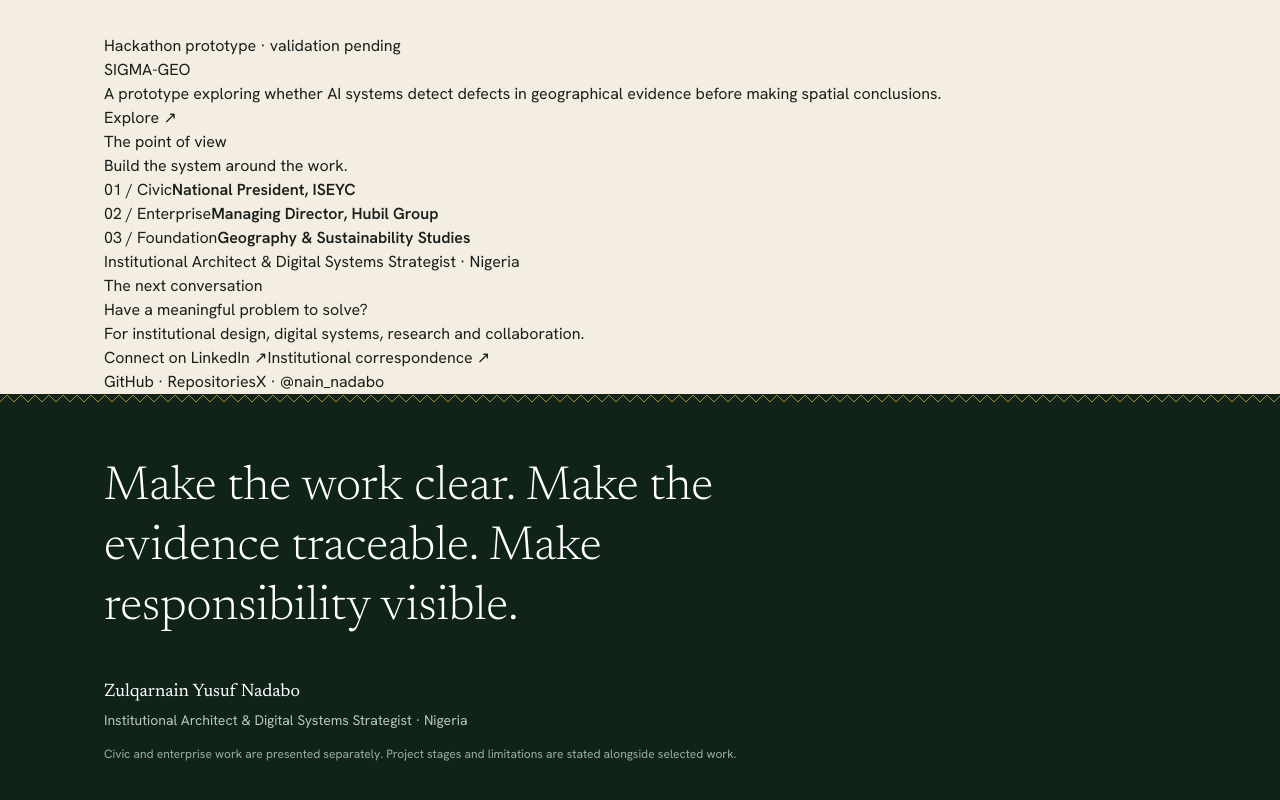
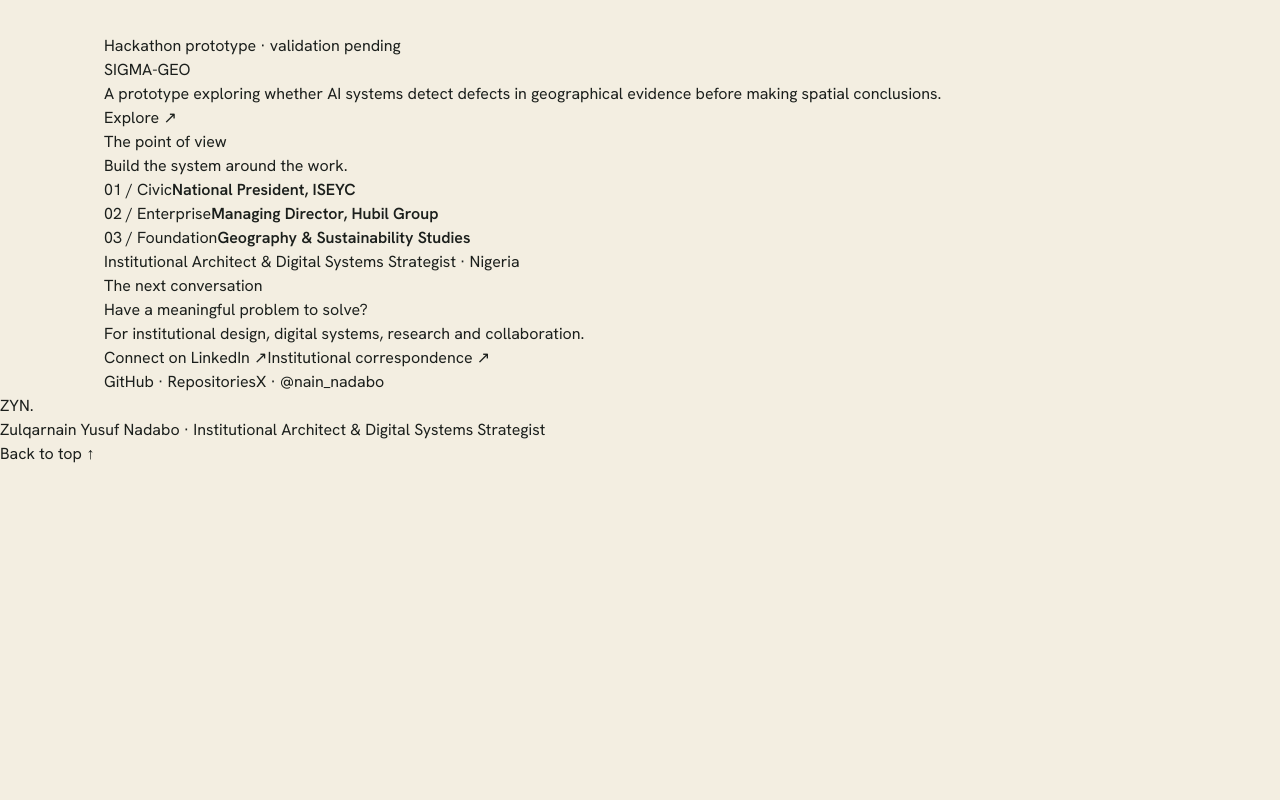
Before and after one commit to mrzulqarnainnadabo/zulqarnain-nadabo, a Next.js app: page / in a window 1280 px wide. Shown: the part 3161-3961 px from the top of the page. After the commit the page ends 3627 px from the top, so only its background shows below. Built offline with nearby package versions, Linux system fonts and the light colour scheme.

Commit message:
Reduce footer to a quiet signature

```diff
--- a/components/Footer.jsx
+++ b/components/Footer.jsx
@@ -2,14 +2,10 @@ import { person } from '@/lib/content';
 
 export default function Footer() {
   return (
-    <footer className="bg-ink text-[#b9c7b6]">
-      <div className="zig" aria-hidden="true" />
-      <div className="mx-auto max-w-6xl px-6 py-14 md:px-10">
-        <p className="mb-10 max-w-[28ch] font-serif text-[clamp(1.8rem,5vw,3rem)] font-light leading-tight text-white">{person.closing}</p>
-        <p className="font-serif text-lg text-white">{person.name}</p>
-        <p className="mt-1 text-sm">{person.role} · Nigeria</p>
-        <p className="mt-4 text-xs text-[#9aaf9f]">Civic and enterprise work are presented separately. Project stages and limitations are stated alongside selected work.</p>
-      </div>
+    <footer className="site-footer">
+      <a href="#top" className="footer-mark">ZYN<span>.</span></a>
+      <p>{person.name} <span>·</span> {person.role}</p>
+      <a href="#top" className="back-top">Back to top ↑</a>
     </footer>
   );
 }
```
